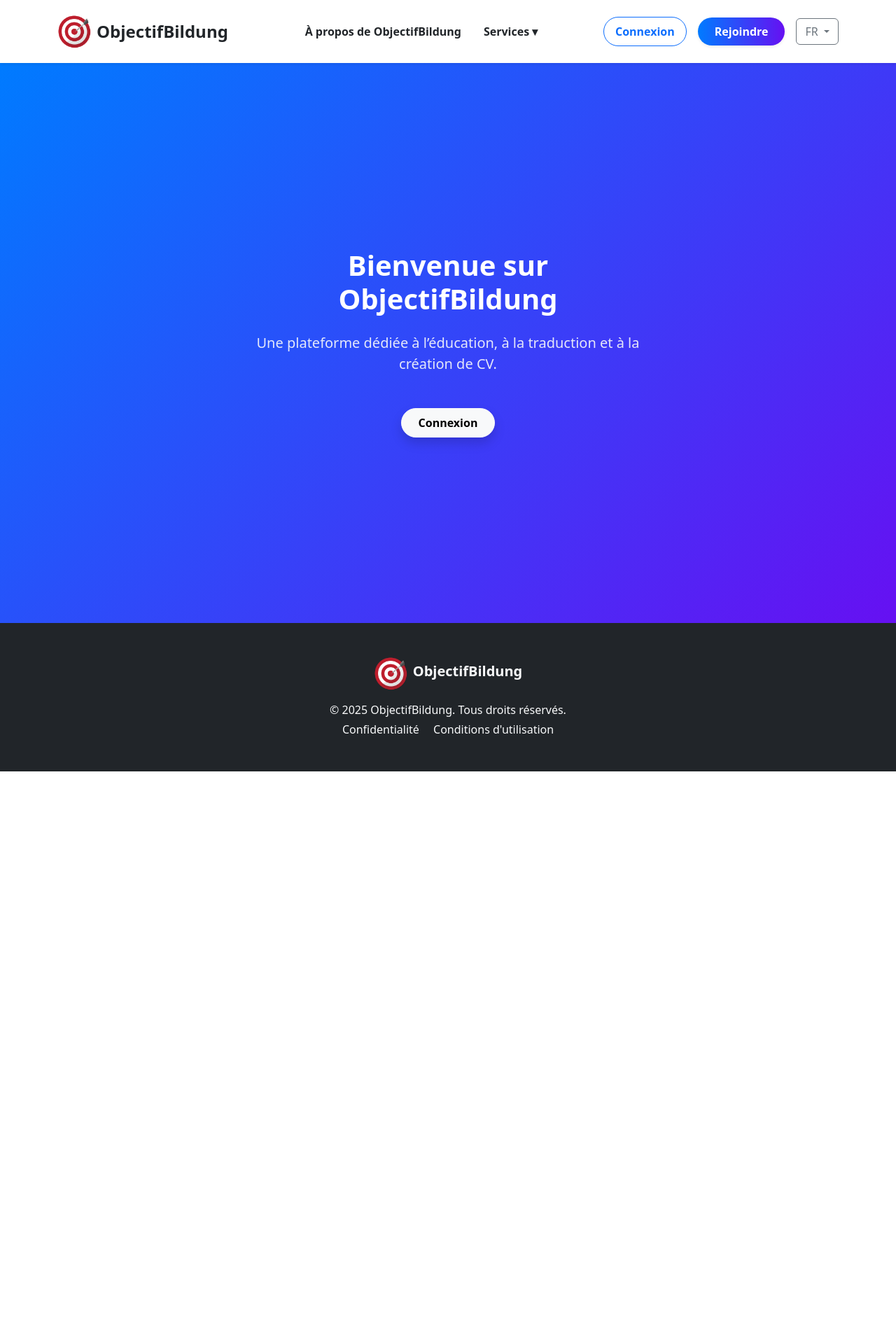
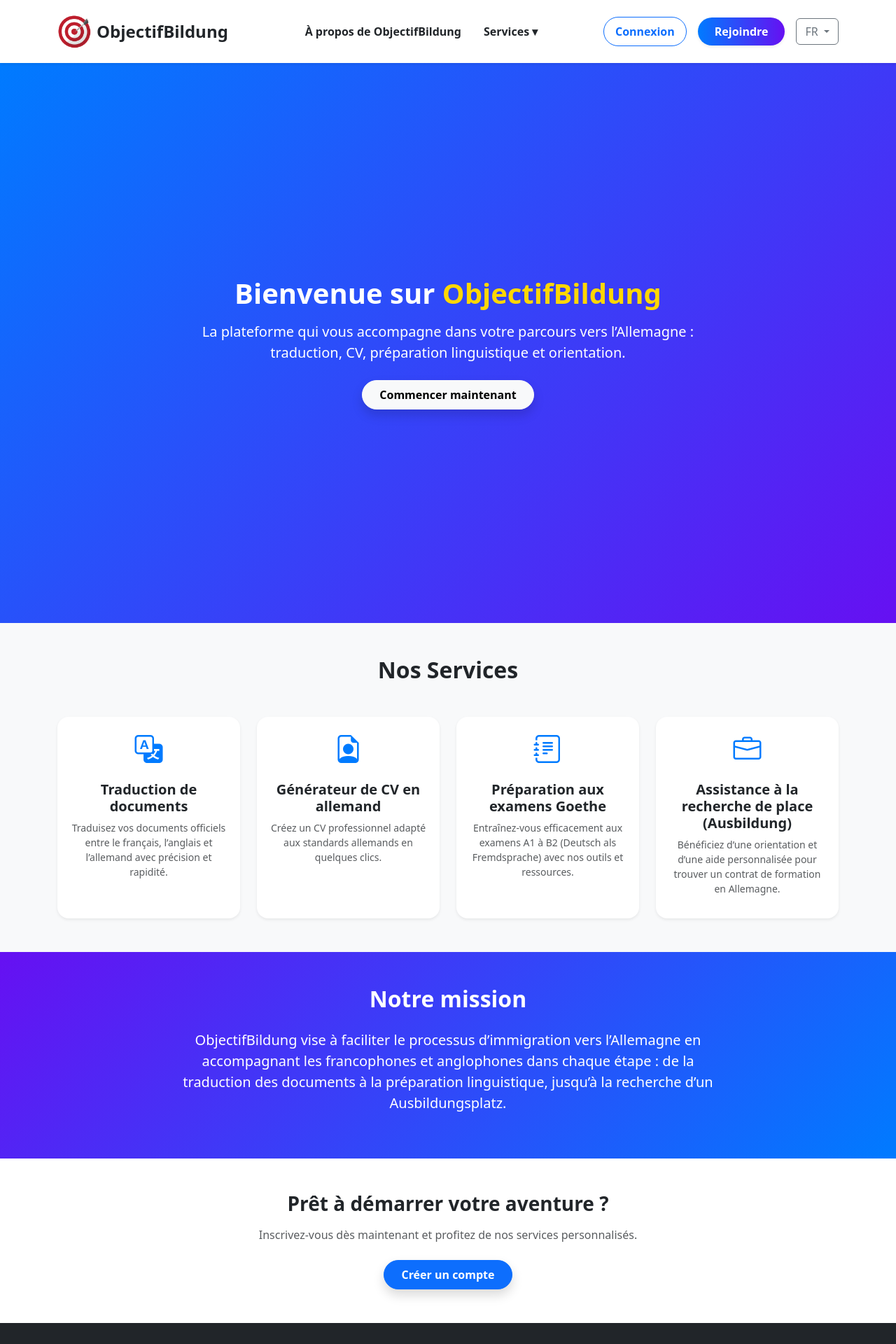
Before and after one commit to Kascali-services/ObjectifBildung-Frontend, an Angular app: page / in a window 1280 px wide. Shown: the top 1920 px of the page at 70% size. Before the commit the page ends 1102 px from the top, so only its background shows below. Built offline with nearby package versions, Linux system fonts and the light colour scheme.

Commit message:
Feature: HomePage Add: implement the HomePage which present all services of the app

```diff
--- a/src/app/pages/home-page/home-page.component.html
+++ b/src/app/pages/home-page/home-page.component.html
@@ -1,11 +1,52 @@
-<div class="home-wrapper d-flex align-items-center justify-content-center text-center">
-  <div class="home-content">
-    <h1 class="mb-4 fw-bold text-white">Bienvenue sur ObjectifBildung</h1>
-    <p class="lead mb-5 text-light">
-      Une plateforme dédiée à l’éducation, à la traduction et à la création de CV.
+<div class="home-wrapper text-center text-white d-flex flex-column justify-content-center align-items-center">
+  <div class="home-hero container">
+    <h1 class="fw-bold mb-3">Bienvenue sur <span class="highlight">ObjectifBildung</span></h1>
+    <p class="lead mb-4">
+      La plateforme qui vous accompagne dans votre parcours vers l’Allemagne : traduction, CV, préparation linguistique et orientation.
     </p>
     <a routerLink="/login" class="btn btn-light px-4 py-2 fw-semibold rounded-pill shadow">
-      Connexion
+      Commencer maintenant
     </a>
   </div>
 </div>
+
+<!-- Section Services -->
+<section class="services-section py-5 bg-light text-dark text-center">
+  <div class="container">
+    <h2 class="fw-bold mb-5">Nos Services</h2>
+
+    <div class="row g-4">
+      <div class="col-md-6 col-lg-3" *ngFor="let service of services">
+        <div class="card h-100 shadow-sm service-card p-3 border-0">
+          <div class="icon mb-3">
+            <i [class]="service.icon"></i>
+          </div>
+          <h5 class="fw-bold mb-2">{{ service.title }}</h5>
+          <p class="small text-muted">{{ service.description }}</p>
+        </div>
+      </div>
+    </div>
+  </div>
+</section>
+
+<!-- Section Mission -->
+<section class="mission-section py-5 text-center text-white">
+  <div class="container">
+    <h2 class="fw-bold mb-4">Notre mission</h2>
+    <p class="lead mx-auto" style="max-width: 800px;">
+      ObjectifBildung vise à faciliter le processus d’immigration vers l’Allemagne en accompagnant les francophones et anglophones dans chaque étape :
+      de la traduction des documents à la préparation linguistique, jusqu’à la recherche d’un Ausbildungsplatz.
+    </p>
+  </div>
+</section>
+
+<!-- Call to Action -->
+<section class="cta-section py-5 text-center bg-white">
+  <div class="container">
+    <h3 class="fw-bold mb-3">Prêt à démarrer votre aventure ?</h3>
+    <p class="text-muted mb-4">Inscrivez-vous dès maintenant et profitez de nos services personnalisés.</p>
+    <a routerLink="/register" class="btn btn-primary px-4 py-2 rounded-pill shadow">
+      Créer un compte
+    </a>
+  </div>
+</section>
--- a/src/app/pages/home-page/home-page.component.scss
+++ b/src/app/pages/home-page/home-page.component.scss
@@ -1,26 +1,17 @@
+/* Hero Section */
 .home-wrapper {
-  min-height: 100vh; // ← 100vh pour un centrage vertical parfait
+  min-height: 100vh;
   background: linear-gradient(135deg, #007bff, #6610f2);
-  padding: 2rem;
-  display: flex;
-  align-items: center;
-  justify-content: center;
+  padding: 3rem 1.5rem;
   text-align: center;
 }
 
-.home-content {
-  max-width: 600px;
-  color: white;
+.home-hero {
+  max-width: 800px;
+}
 
-  h1 {
-    font-size: 2.5rem;
-    font-weight: bold;
-  }
-
-  p {
-    font-size: 1.25rem;
-    opacity: 0.9;
-  }
+.highlight {
+  color: #ffd700;
 }
 
 .btn-light {
@@ -31,3 +22,53 @@
     box-shadow: 0 0.5rem 1rem rgba(0, 0, 0, 0.1);
   }
 }
+
+/* Services Section */
+.services-section {
+  .card {
+    transition: all 0.3s ease;
+    border-radius: 1rem;
+
+    .icon {
+      font-size: 2.5rem;
+      color: #007bff;
+    }
+
+    &:hover {
+      transform: translateY(-5px);
+      box-shadow: 0 8px 20px rgba(0, 0, 0, 0.1);
+    }
+  }
+}
+
+/* Mission Section */
+.mission-section {
+  background: linear-gradient(135deg, #6610f2, #007bff);
+  padding: 4rem 1.5rem;
+}
+
+/* CTA Section */
+.cta-section {
+  padding: 4rem 1.5rem;
+
+  .btn-primary {
+    border-radius: 50px;
+    font-weight: 600;
+    transition: all 0.3s ease;
+    &:hover {
+      background-color: #0056b3;
+      transform: translateY(-2px);
+    }
+  }
+}
+
+/* Responsive */
+@media (max-width: 768px) {
+  .home-hero h1 {
+    font-size: 2rem;
+  }
+
+  .services-section .card {
+    margin-bottom: 1rem;
+  }
+}
--- a/src/app/pages/home-page/home-page.component.ts
+++ b/src/app/pages/home-page/home-page.component.ts
@@ -1,14 +1,35 @@
 import { Component } from '@angular/core';
-import {RouterLink} from '@angular/router';
+import { CommonModule } from '@angular/common';
+import { RouterLink } from '@angular/router';
 
 @Component({
   selector: 'app-home-page',
-  imports: [
-    RouterLink
-  ],
+  standalone: true,
+  imports: [CommonModule, RouterLink],
   templateUrl: './home-page.component.html',
-  styleUrl: './home-page.component.scss'
+  styleUrls: ['./home-page.component.scss']
 })
 export class HomePageComponent {
-
+  services = [
+    {
+      title: 'Traduction de documents',
+      icon: 'bi bi-translate',
+      description: 'Traduisez vos documents officiels entre le français, l’anglais et l’allemand avec précision et rapidité.'
+    },
+    {
+      title: 'Générateur de CV en allemand',
+      icon: 'bi bi-file-earmark-person',
+      description: 'Créez un CV professionnel adapté aux standards allemands en quelques clics.'
+    },
+    {
+      title: 'Préparation aux examens Goethe',
+      icon: 'bi bi-journal-text',
+      description: 'Entraînez-vous efficacement aux examens A1 à B2 (Deutsch als Fremdsprache) avec nos outils et ressources.'
+    },
+    {
+      title: 'Assistance à la recherche de place (Ausbildung)',
+      icon: 'bi bi-briefcase',
+      description: 'Bénéficiez d’une orientation et d’une aide personnalisée pour trouver un contrat de formation en Allemagne.'
+    }
+  ];
 }
```
